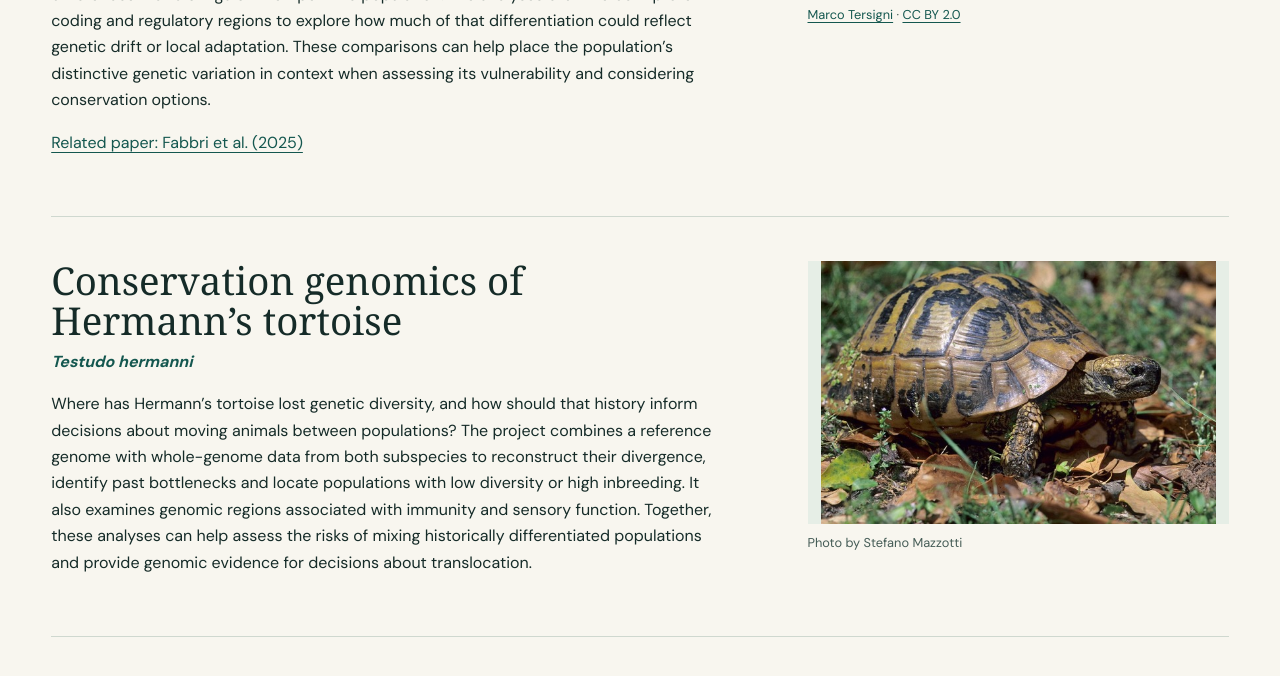
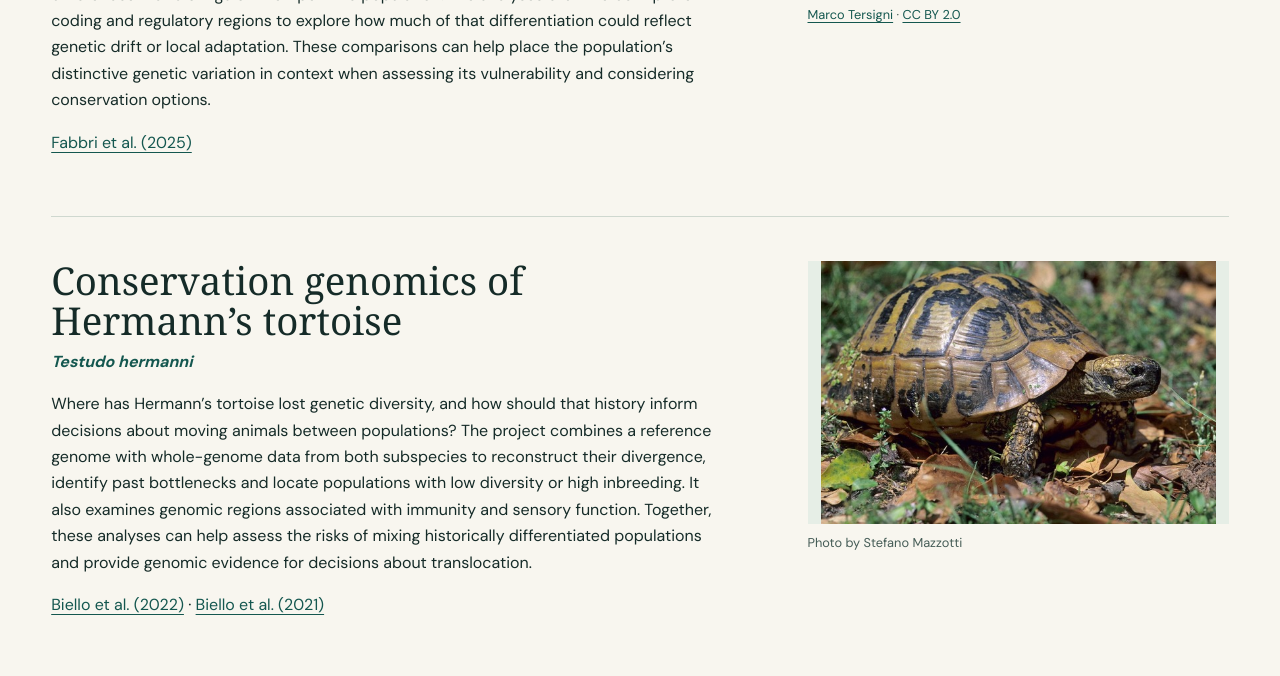
Before and after one commit to rsbiello/rsbiello.github.io, a Jekyll site: the page built from research.md, in a window 1280 px wide and 900 px high, scrolled down 2104 px, cut to the strip 128-805 px from the top of the window. Built offline with Jekyll 4.4.1, drawn with Linux system fonts in a browser that asks for light colours; some web fonts are replaced; some of the changed text lies outside the part shown.

Commit message:
Standardize project citations and add tortoise papers

```diff
--- a/research.md
+++ b/research.md
@@ -50,7 +50,7 @@ My research asks when these genomic patterns can help assess extinction risk or
     <h3 id="apennine-brown-bear">Genomic diversity and local adaptation in the Apennine brown bear</h3>
     <p class="project-topic"><i>Ursus arctos marsicanus</i></p>
     <p>How have long-term isolation and local conditions shaped the genome of the Apennine brown bear? This project compares whole genomes from Apennine bears and other brown bear populations to reconstruct demographic history and characterize the genetic differences that distinguish the Apennine population. The analyses examine both protein-coding and regulatory regions to explore how much of that differentiation could reflect genetic drift or local adaptation. These comparisons can help place the population’s distinctive genetic variation in context when assessing its vulnerability and considering conservation options.</p>
-    <p><a href="https://doi.org/10.1093/molbev/msaf292">Related paper: Fabbri et al. (2025)</a></p>
+    <p><a href="https://doi.org/10.1093/molbev/msaf292">Fabbri et al. (2025)</a></p>
   </div>
   <figure>
     <img src="https://thumb.wikimedia.org/wikipedia/commons/thumb/6/63/Orso_bruno_marsicano.jpg/960px-Orso_bruno_marsicano.jpg" alt="Close-up of a Marsican brown bear" loading="lazy" decoding="async">
@@ -63,6 +63,7 @@ My research asks when these genomic patterns can help assess extinction risk or
     <h3 id="hermanns-tortoise">Conservation genomics of Hermann’s tortoise</h3>
     <p class="project-topic"><i>Testudo hermanni</i></p>
     <p>Where has Hermann’s tortoise lost genetic diversity, and how should that history inform decisions about moving animals between populations? The project combines a reference genome with whole-genome data from both subspecies to reconstruct their divergence, identify past bottlenecks and locate populations with low diversity or high inbreeding. It also examines genomic regions associated with immunity and sensory function. Together, these analyses can help assess the risks of mixing historically differentiated populations and provide genomic evidence for decisions about translocation.</p>
+    <p><a href="https://doi.org/10.1111/eva.13431">Biello et al. (2022)</a> · <a href="https://doi.org/10.1016/j.fsigen.2020.102447">Biello et al. (2021)</a></p>
   </div>
   <figure>
     <img src="{{ '/extras/testudo.jpg' | relative_url }}" alt="Hermann’s tortoise among leaves" loading="lazy" decoding="async">
@@ -101,7 +102,7 @@ My research asks when these genomic patterns can help assess extinction risk or
     <h3 id="meadow-spittlebug">Population genomics of the meadow spittlebug</h3>
     <p class="project-topic"><i>Philaenus spumarius</i></p>
     <p>How have geography and climate shaped the meadow spittlebug, the main insect vector of <i>Xylella fastidiosa</i> in Europe? The study generated a chromosome-level reference genome and resequenced 430 individuals. It identified distinct lineages associated with boreal, temperate and semi-arid environments, and found evidence of local connectivity alongside limited long-distance dispersal. In Apulia, genomic scans highlighted candidate regions under selection, including genes in the sulfotransferase family. These results help explain how population history and local adaptation have shaped genomic variation in the species.</p>
-    <p><a href="https://doi.org/10.64898/2025.12.12.693891">Read the preprint</a></p>
+    <p><a href="https://doi.org/10.64898/2025.12.12.693891">Biello et al. (2025, preprint)</a></p>
   </div>
   <figure>
     <img src="https://thumb.wikimedia.org/wikipedia/commons/thumb/9/9c/Meadow_froghopper_%28Philaenus_spumarius%29.JPG/960px-Meadow_froghopper_%28Philaenus_spumarius%29.JPG" alt="Adult meadow spittlebug" loading="lazy" decoding="async">
@@ -114,7 +115,7 @@ My research asks when these genomic patterns can help assess extinction risk or
     <h3 id="fin-whales">Fin whale population genomics</h3>
     <p class="project-topic"><i>Balaenoptera physalus</i></p>
     <p>How isolated are Mediterranean fin whales from neighbouring Atlantic populations? The study compared whole genomes from the Mediterranean, Atlantic and Pacific to reconstruct population history and assess genetic diversity and connectivity. Mediterranean fin whales were genetically differentiated from North Atlantic populations, with some Mediterranean individuals showing evidence of Atlantic ancestry. This variation within the Mediterranean matters for conservation because the population’s distinctiveness and its connections with the Atlantic both help explain the genomic patterns observed today.</p>
-    <p><a href="https://doi.org/10.1093/gbe/evag084">Read the paper</a></p>
+    <p><a href="https://doi.org/10.1093/gbe/evag084">Biello et al. (2026)</a></p>
   </div>
   <figure>
     <img src="{{ '/extras/Fin%20Whale%20Ligurian%20sea%20copyright%20Danny%20Kessler.png' | relative_url }}" alt="Fin whale swimming underwater in the Ligurian Sea" loading="lazy" decoding="async">
@@ -127,7 +128,7 @@ My research asks when these genomic patterns can help assess extinction risk or
     <h3 id="adriatic-sturgeon">An Adriatic sturgeon reference genome</h3>
     <p class="project-topic"><i>Acipenser naccarii</i></p>
     <p>What can a reference genome reveal about chromosome evolution in a critically endangered fish? The study produced a chromosome-level genome assembly for the Adriatic sturgeon, whose genome retains the legacy of whole-genome duplication. Comparisons with other sturgeon genomes identified both conserved chromosome regions and differences in chromosome organization. The assembly provides a framework for studying genome evolution in polyploid fishes and a reference for future population genomic analyses of the Adriatic sturgeon.</p>
-    <p><a href="https://doi.org/10.1093/jhered/esag023">Read the paper</a></p>
+    <p><a href="https://doi.org/10.1093/jhered/esag023">Biello et al. (2026)</a></p>
   </div>
   <figure>
     <img src="https://upload.wikimedia.org/wikipedia/commons/d/d7/Acipenser_naccarii.jpg" alt="Historical illustration of an Adriatic sturgeon" loading="lazy" decoding="async">
@@ -140,7 +141,7 @@ My research asks when these genomic patterns can help assess extinction risk or
     <h3 id="australian-lungfish">The origins of Australian lungfish populations</h3>
     <p class="project-topic"><i>Neoceratodus forsteri</i></p>
     <p>Were Australian lungfish native to rivers where historical records describe introductions? The study used genetic data and demographic modelling to compare alternative histories of native populations and human-mediated translocations. The results supported the presence of lungfish in some rivers before the documented introductions. Reconstructing those origins matters for conservation because management decisions can depend on whether a population represents long-established native diversity or derives from fish introduced from elsewhere.</p>
-    <p><a href="https://doi.org/10.1111/mec.17266">Read the paper</a></p>
+    <p><a href="https://doi.org/10.1111/mec.17266">Biello et al. (2024)</a></p>
   </div>
   <figure>
     <img src="https://thumb.wikimedia.org/wikipedia/commons/thumb/a/a8/Neoceratodontidae_Neoceratodus_forsteri_2.1.jpg/960px-Neoceratodontidae_Neoceratodus_forsteri_2.1.jpg" alt="Australian lungfish at Frankfurt Zoo" loading="lazy" decoding="async">
```
